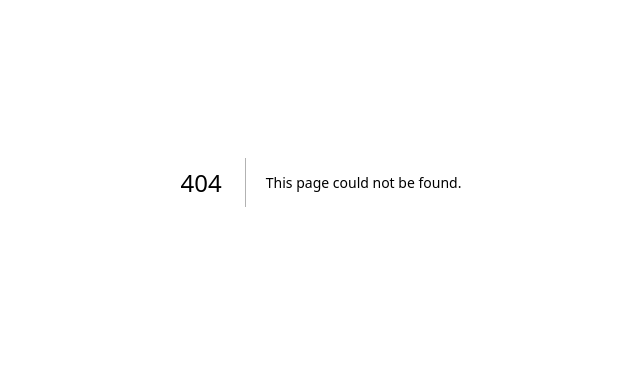
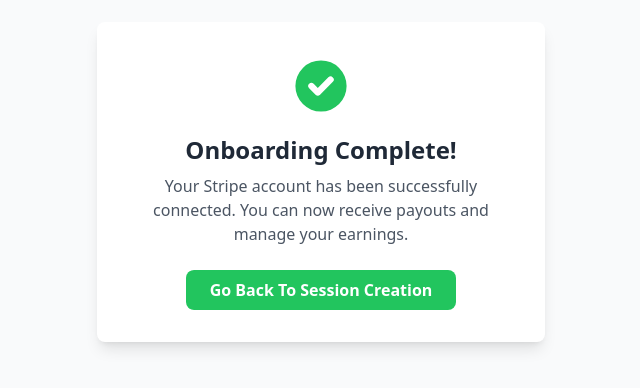
Before and after one commit to MDTanvirAhmedEmon/morfitter-front-end-deploy, a Next.js app: page /onboarding-complete in a window 1280 px wide. Before the commit this address had no page. Shown: the part 218-606 px from the top of the page, without its empty margins (319-959 px from the left). Built offline with nearby package versions, Linux system fonts and the light colour scheme.

Commit message:
added onboarding-complete page

```diff
--- /dev/null
+++ b/src/app/onboarding-complete/page.js
@@ -0,0 +1,28 @@
+import Link from 'next/link';
+import { HiCheckCircle } from 'react-icons/hi';
+
+
+const OnboardingComplete = () => {
+
+
+    return (
+        <div className="min-h-screen flex items-center justify-center bg-gray-50">
+            <div className="bg-white shadow-lg rounded-lg p-8 max-w-md text-center">
+                <HiCheckCircle className="w-16 h-16 text-green-500 mx-auto mb-4" />
+                <h1 className="text-2xl font-bold text-gray-800 mb-2">Onboarding Complete!</h1>
+                <p className="text-gray-600 mb-6">
+                    Your Stripe account has been successfully connected. You can now receive payouts and manage your earnings.
+                </p>
+                <Link href={`/trainer-profile/creating-session`}>
+                    <button
+                        className="bg-green-500 hover:bg-green-600 text-white font-semibold py-2 px-6 rounded-lg transition-colors duration-200"
+                    >
+                        Go Back To Session Creation
+                    </button>
+                </Link>
+            </div>
+        </div>
+    );
+};
+
+export default OnboardingComplete;
--- a/src/components/Admin/Payment/PaymentManagement.js
+++ b/src/components/Admin/Payment/PaymentManagement.js
@@ -3,7 +3,7 @@ import {
     useGetallUserManagementQuery,
     useUpdateUserMutation,
 } from "@/redux/features/admin/userManagement/userManagementApi";
-import { Avatar, message, Pagination, Popconfirm, Spin, Table } from "antd";
+import { Avatar, message, Pagination, Spin, Table } from "antd";
 import { useState } from "react";
 
 const PaymentManagement = ({ searchQuery }) => {
@@ -69,12 +69,12 @@ const PaymentManagement = ({ searchQuery }) => {
             render: (_, record) => record?.contactNo,
         },
         {
-            title: "Seller",
+            title: "Trainer Name",
             dataIndex: "contactNo",
-            render: (_, record) => <p>Seller Name</p>,
+            render: (_, record) => <p>Trainer Name</p>,
         },
         {
-            title: "Seller Amount",
+            title: "Trainer Amount",
             dataIndex: "contactNo",
             render: (_, record) => <p>£90</p>,
         },
@@ -89,38 +89,13 @@ const PaymentManagement = ({ searchQuery }) => {
             key: "status",
             render: (_, record) => (
                 <button
-                    className={`cursor-default px-2 py-1 rounded-md ${record?.userData?.status === "in-progress"
+                    className={`cursor-default px-2 py-1 rounded-md ${record?.userData?.status === "paid"
                         ? "bg-green-500 text-white"
-                        : "bg-yellow-500 text-black"
+                        : "bg-gray-400 text-white"
                         }`}
                 >
                     {record?.userData?.status || "N/A"}
                 </button>
-            ),
-        },
-        {
-            title: "Action",
-            key: "action",
-            render: (_, record) => (
-                <Popconfirm
-                    title={`${record?.userData?.status === "blocked" ? "Unblock" : "Ban"
-                        }  This User`}
-                    description={`Are you sure you want to ${record?.userData?.status === "blocked" ? "unblock" : "ban"
-                        } this user? `}
-                    onConfirm={() => confirm(record?.userData?._id)}
-                    okText="Yes"
-                    cancelText="No"
-                >
-                    {record?.userData?.status === "blocked" ? (
-                        <button className="bg-green-500 text-white px-2 py-1 rounded-md hover:bg-green-600">
-                            unblock
-                        </button>
-                    ) : (
-                        <button className="bg-red-500 text-white px-2 py-1 rounded-md hover:bg-red-600">
-                            Ban
-                        </button>
-                    )}
-                </Popconfirm>
             ),
         },
     ];
--- a/src/components/Admin/Sessions/Sessions.js
+++ b/src/components/Admin/Sessions/Sessions.js
@@ -144,15 +144,13 @@ const SessionsPage = () => {
                             {
                               item?.membership_fee > 0 ?
                                 <div className=' font-semibold absolute bottom-4 right-4'>
-                                  price: ${item?.membership_fee}
+                                  price: £{item?.membership_fee}
                                 </div>
                                 :
                                 <div className=' font-semibold absolute bottom-4 right-4'>
                                   Free
                                 </div>
                             }
-
-
 
                           </div>
                         </div>
```
